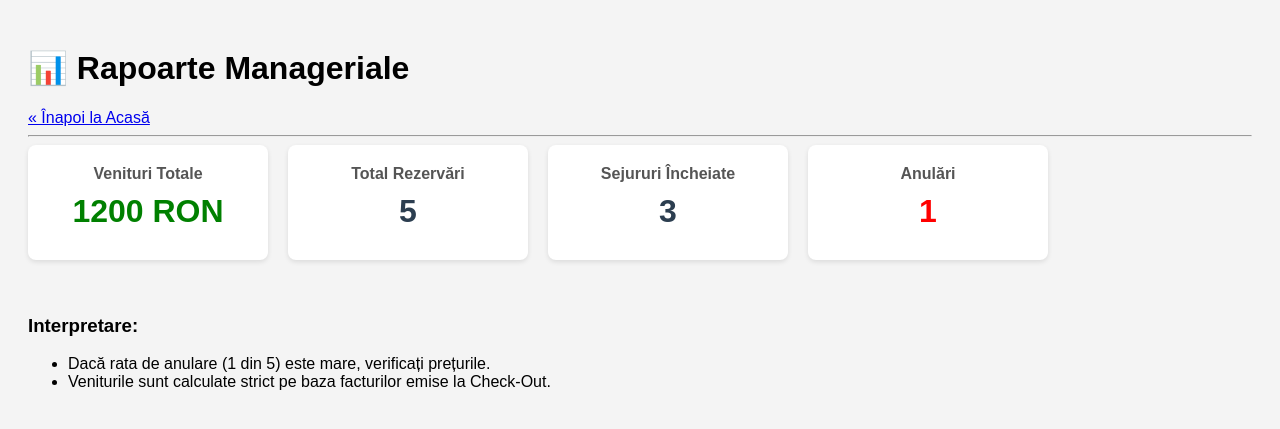
After one commit to MarcoMihalca/Sistem-managerizare-pensiune-Schilacy, a Django app: page /rapoarte/ in a window 1280 px wide. The commit adds this page. Shown: the top 429 px of the page. Run offline with Django 5.2, Linux system fonts and the light colour scheme; data comes from the database, SQL or seed files in the repository.

Commit message:
am implementat rapoarte manager si statistici

```diff
--- a/cazare/templates/cazare/homepage.html
+++ b/cazare/templates/cazare/homepage.html
@@ -33,5 +33,11 @@
         {% endfor %}
     </ul>
 
+    <a href="{% url 'rapoarte_manager' %}">
+    <button style="padding: 10px; background-color: #333; color: white;">
+        📊 Rapoarte Manager
+    </button>
+</a>
+
 </body>
 </html>
--- /dev/null
+++ b/cazare/templates/cazare/rapoarte.html
@@ -0,0 +1,59 @@
+<!DOCTYPE html>
+<html lang="ro">
+<head>
+    <meta charset="UTF-8">
+    <title>Rapoarte Manageriale</title>
+    <style>
+        body { font-family: sans-serif; padding: 20px; background-color: #f4f4f4; }
+        .dashboard { display: flex; gap: 20px; flex-wrap: wrap; }
+        .card {
+            background: white;
+            padding: 20px;
+            border-radius: 8px;
+            box-shadow: 0 2px 5px rgba(0,0,0,0.1);
+            width: 200px;
+            text-align: center;
+        }
+        .card h3 { margin: 0; color: #555; font-size: 16px; }
+        .card p { font-size: 32px; font-weight: bold; color: #2c3e50; margin: 10px 0; }
+        .money { color: green !important; }
+        .danger { color: red !important; }
+    </style>
+</head>
+<body>
+
+    <h1>📊 Rapoarte Manageriale</h1>
+    <a href="{% url 'acasa' %}">« Înapoi la Acasă</a>
+    <hr>
+
+    <div class="dashboard">
+        <div class="card">
+            <h3>Venituri Totale</h3>
+            <p class="money">{{ venit_total }} RON</p>
+        </div>
+
+        <div class="card">
+            <h3>Total Rezervări</h3>
+            <p>{{ total_rezervari }}</p>
+        </div>
+
+        <div class="card">
+            <h3>Sejururi Încheiate</h3>
+            <p>{{ rezervari_finalizate }}</p>
+        </div>
+
+        <div class="card">
+            <h3>Anulări</h3>
+            <p class="danger">{{ rezervari_anulate }}</p>
+        </div>
+    </div>
+
+    <br><br>
+    <h3>Interpretare:</h3>
+    <ul>
+        <li>Dacă rata de anulare ({{ rezervari_anulate }} din {{ total_rezervari }}) este mare, verificați prețurile.</li>
+        <li>Veniturile sunt calculate strict pe baza facturilor emise la Check-Out.</li>
+    </ul>
+
+</body>
+</html>
--- a/cazare/urls.py
+++ b/cazare/urls.py
@@ -10,4 +10,5 @@ urlpatterns = [
     # ... celelalte rute ...
     path('rezervare/checkout/<int:rezervare_id>/', views.efectueaza_check_out, name='efectueaza_check_out'),
     path('factura/<int:factura_id>/', views.vizualizare_factura, name='vizualizare_factura'),
+    path('rapoarte/', views.rapoarte_manager, name='rapoarte_manager'),
 ]
--- a/cazare/views.py
+++ b/cazare/views.py
@@ -2,6 +2,7 @@ from django.shortcuts import render, redirect,get_object_or_404 # <-- Am adaugat
 from .models import TipCamera,Rezervare,Camera,Factura
 from .forms import RezervareForm # <-- Am importat formularul creat la pasul 1
 from django.utils import timezone
+from django.db.models import Sum, Count
 
 def homepage(request):
     toate_tipurile = TipCamera.objects.all()
@@ -84,3 +85,30 @@ def efectueaza_check_out(request, rezervare_id):
 def vizualizare_factura(request, factura_id):
     factura = get_object_or_404(Factura, id=factura_id)
     return render(request, 'cazare/factura.html', {'factura': factura})
+
+def rapoarte_manager(request):
+    # 1. Calculam Veniturile Totale (Suma tuturor facturilor emise)
+    # Folosim functia 'aggregate' care returneaza un dictionar
+    situatie_financiara = Factura.objects.aggregate(total_incasari=Sum('total_plata'))
+
+    # Daca nu exista nicio factura, rezultatul e None, asa ca punem 0
+    venit_total = situatie_financiara['total_incasari'] or 0
+
+    # 2. Numarul total de rezervari
+    total_rezervari = Rezervare.objects.count()
+
+    # 3. Numarul de rezervari finalizate vs anulate (Statistica)
+    rezervari_finalizate = Rezervare.objects.filter(status='finalizata').count()
+    rezervari_anulate = Rezervare.objects.filter(status='anulata').count()
+
+    # 4. (Optional) Cea mai populara camera (Query complex)
+    # Numaram de cate ori apare fiecare camera in rezervari
+
+    context = {
+        'venit_total': venit_total,
+        'total_rezervari': total_rezervari,
+        'rezervari_finalizate': rezervari_finalizate,
+        'rezervari_anulate': rezervari_anulate,
+    }
+
+    return render(request, 'cazare/rapoarte.html', context)
```
